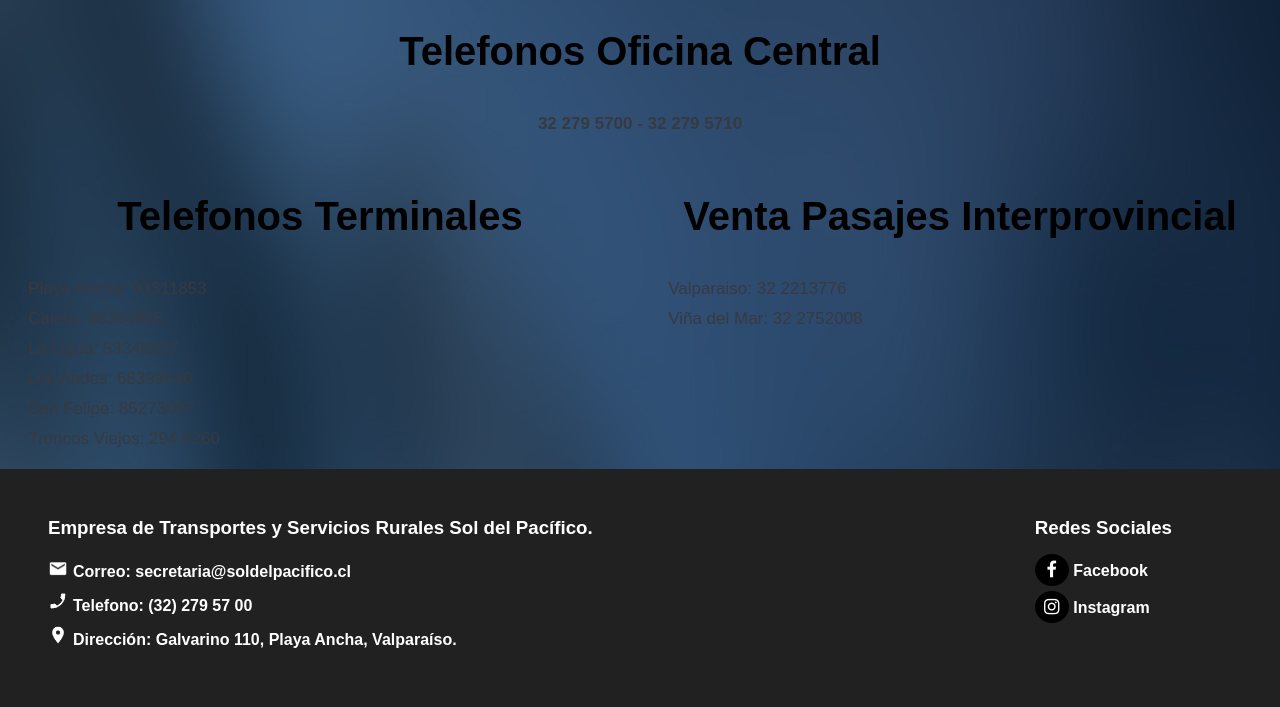
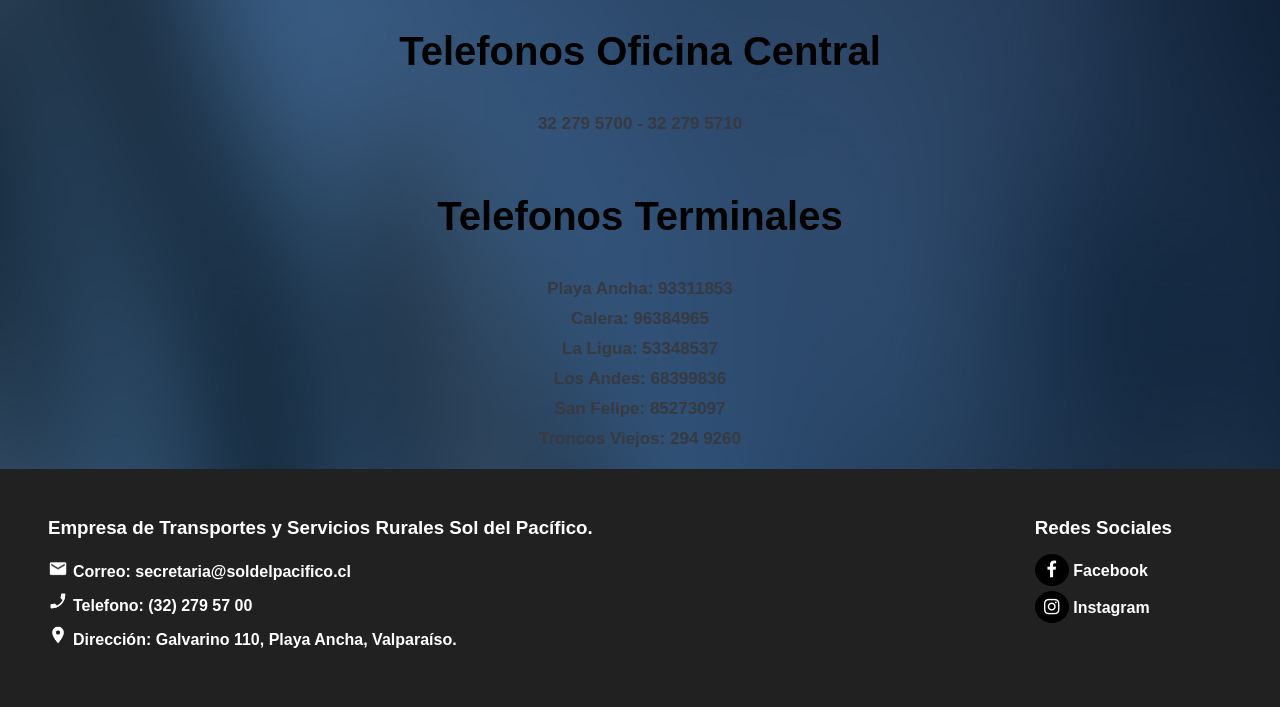
Before and after one commit to soldelpacifico/soldelpacifico.github.io, a Django app: page /terminales in a window 1280 px wide. Shown: the part 158-865 px from the top of the page. Run offline with Django 3.2, Linux system fonts and the light colour scheme; some libraries are stand-ins or nearby versions; some web fonts are replaced.

Commit message:
Modificaciones de texto

```diff
--- a/sol/templates/sol/beneficios.html
+++ b/sol/templates/sol/beneficios.html
@@ -7,7 +7,7 @@
     <h2>Se obtienen directamente en la
         <a class="link" href="https://www.google.cl/maps/place/Galvarino+110,+Valpara%C3%ADso,+Regi%C3%B3n+de+Valpara%C3%ADso/@-33.0265012,-71.6461921,17z/data=!3m1!4b1!4m5!3m4!1s0x9689e6b80ed13925:0x1fa79fdd955b5ebe!8m2!3d-33.0265057!4d-71.6440034">Oficina
             Sol del Pacífico</a>
-        cancelando directamente en caso que el pase lo requiera y tomandose la foto, horario de 10:30 a 13:30, confeccion
+        cancelando directamente en caso que el pase lo requiera y tomandose la foto, horario de 09:00 am a 13:30 pm, confeccion
         y entrega inmediata.
     </h2>
     <h3>Desliza el mouse sobre las tarjetas, o presiona sobre ellas si estas desde un dispositivo movil para ver detalles del pase.</h3>
--- a/sol/templates/sol/preguntas.html
+++ b/sol/templates/sol/preguntas.html
@@ -29,7 +29,7 @@
           <div class="col-xs-12 textPregunta">
             <p><i class="material-icons md-16">insert_comment</i> Para conseguir un pase solo necesitas acercarte a la
               <a class="link" href="https://www.google.cl/maps/place/Galvarino+110,+Valpara%C3%ADso,+Regi%C3%B3n+de+Valpara%C3%ADso/@-33.0265012,-71.6461921,17z/data=!3m1!4b1!4m5!3m4!1s0x9689e6b80ed13925:0x1fa79fdd955b5ebe!8m2!3d-33.0265057!4d-71.6440034">Oficina Sol del Pacífico (Click para ver en el mapa)</a>
-              dentro del horario de 10:30 AM hasta las 13:30 PM. En caso de requerir documentacion se debe presentar en el mismo instante. Las rebajas se redondean hacia abajo, si una tarifa queda por ejemplo en $1.360, la tarifa sera de $1.300. Puedes consultar los requisitos y las rebajas de cada pase en
+              dentro del horario de 09:00 AM hasta las 13:30 PM. En caso de requerir documentacion se debe presentar en el mismo instante. Las rebajas se redondean hacia abajo, si una tarifa queda por ejemplo en $1.360, la tarifa sera de $1.300. Puedes consultar los requisitos y las rebajas de cada pase en
               <a href="{% url 'beneficios' %}">Beneficios</a>.</p>
           </div>
         </div>
--- a/sol/templates/sol/terminales.html
+++ b/sol/templates/sol/terminales.html
@@ -9,19 +9,14 @@
             <p class="center"><span>32 279 5700 - 32 279 5710</span></p>
         </div>
         <div class="row">
-            <div class="col-xs-12 col-sm-6">
+            <div class="col-xs-12">
                 <h3>Telefonos Terminales</h3>
-                <p>Playa Ancha: <span> 93311853</span></p>
-                <p>Calera: <span> 96384965</span></p>
-                <p>La Ligua: <span> 53348537</span></p>
-                <p>Los Andes: <span> 68399836</span></p>
-                <p>San Felipe: <span> 85273097</span></p>
-                <p>Troncos Viejos: <span> 294 9260</span></p>
-            </div>
-            <div class="col-xs-12 col-sm-6">
-                <h3>Venta Pasajes Interprovincial</h3>
-                <p>Valparaiso: <span> 32 2213776</span></p>
-                <p>Viña del Mar: <span> 32 2752008</span></p>
+                <p class="center">Playa Ancha: <span> 93311853</span></p>
+                <p class="center">Calera: <span> 96384965</span></p>
+                <p class="center">La Ligua: <span> 53348537</span></p>
+                <p class="center">Los Andes: <span> 68399836</span></p>
+                <p class="center">San Felipe: <span> 85273097</span></p>
+                <p class="center">Troncos Viejos: <span> 294 9260</span></p>
             </div>
         </div>
     </div>
```
